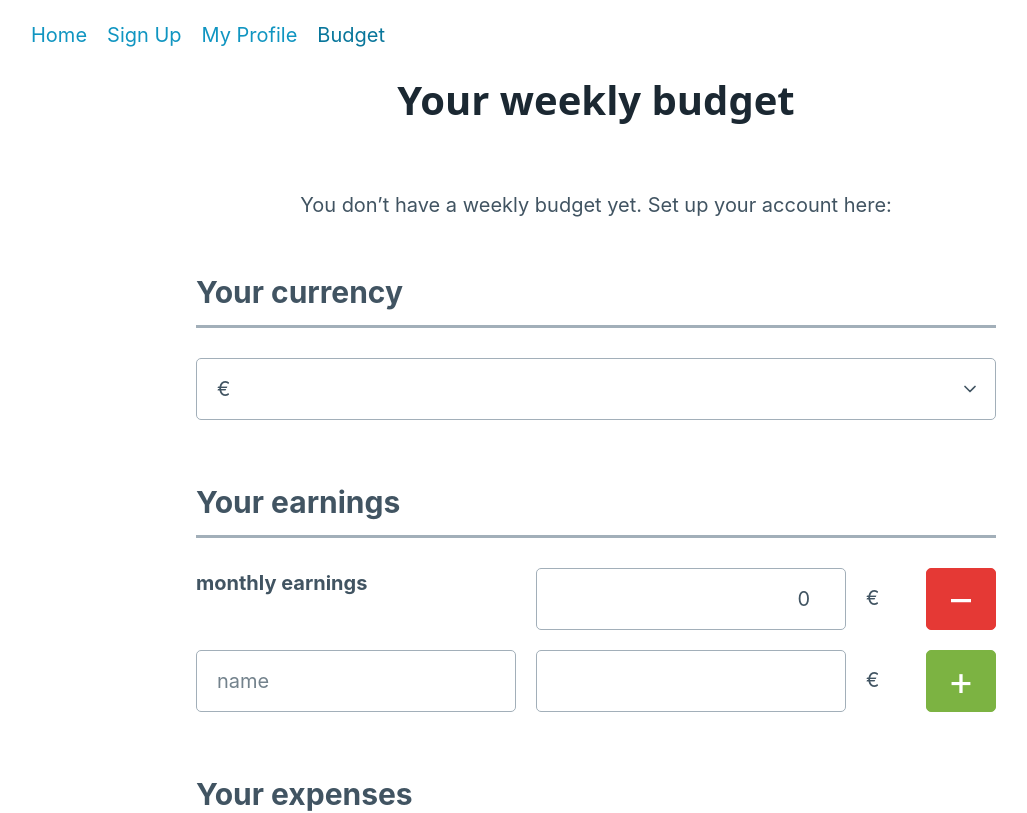
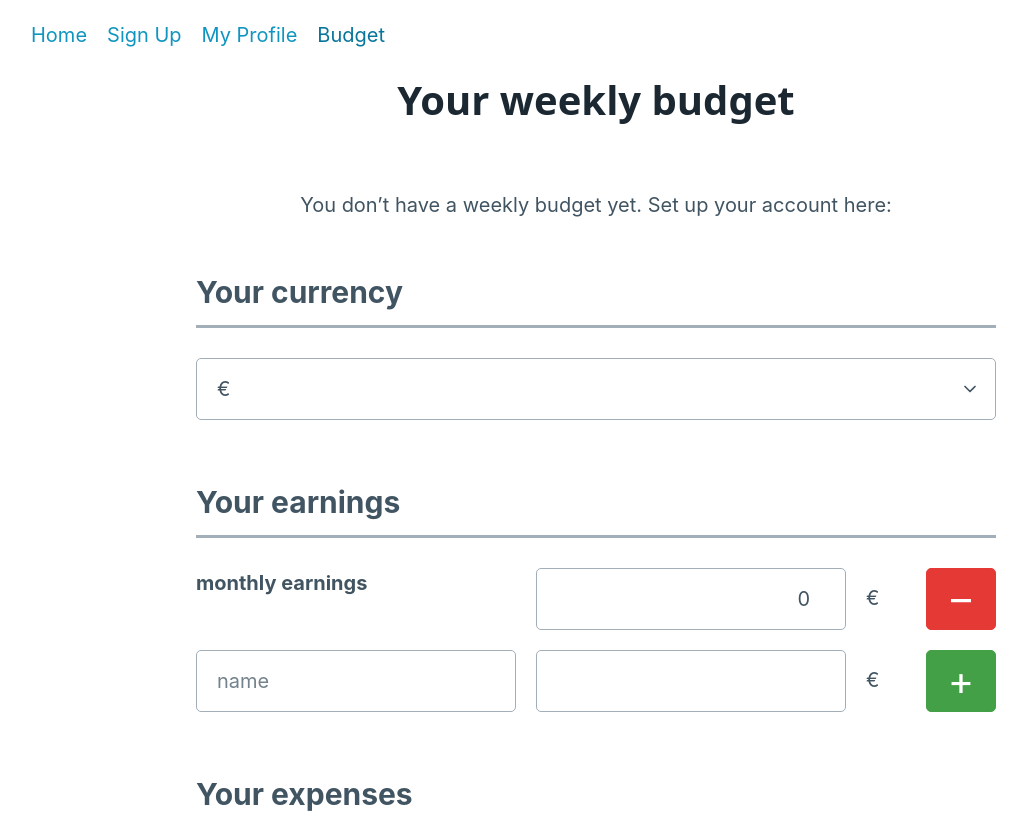
Before and after one commit to fraulueneburg-ironhack/p3-frontend, a React (Create React App) app: page /auth/budget in a window 1280 px wide. Shown: the top 813 px of the page, without its empty margins (44-1071 px from the left). Built offline with nearby package versions, Linux system fonts and the light colour scheme.

Commit message:
structured css

```diff
--- a/src/css/App.css
+++ b/src/css/App.css
@@ -1,13 +1,61 @@
+/*----- VARIABLES -----*/
+
 :root {
   --form-label-font-weight: bold;
+
   --color-red: #e53935;
-  --color-green: #7cb342;
+  --color-red-hover: #ef5350;
+  --color-green: #43a047;
+  --color-green-hover: #66bb6a;
 }
+
+/*----- GENERAL -----*/
 
 body {
   text-align: center;
   padding-bottom: 3rem;
 }
+
+/*----- TYPOGRAPHY -----*/
+
+big {
+  display: block;
+  font-size: 3rem;
+  font-weight: bold;
+  text-align: center;
+}
+
+/*----- BUTTONS -----*/
+
+.btn-add-item,
+.btn-delete-item {
+  font-size: 2rem;
+  height: 62px;
+  line-height: 0;
+  text-align: center;
+  width: 70px;
+}
+
+.btn-add-item {
+  background-color: var(--color-green);
+  border-color: var(--color-green);
+}
+
+.btn-add-item:hover {
+  background-color: var(--color-green-hover);
+}
+
+.btn-delete-item:hover {
+  background-color: var(--color-red-hover);
+}
+
+
+.btn-delete-item {
+  background-color: var(--color-red);
+  border-color: var(--color-red);
+}
+
+/*----- FORMS -----*/
 
 form {
   text-align: left;
@@ -27,36 +75,13 @@ fieldset legend {
 input[type="number"] {
   text-align: right;
 }
+
+/*----- FORM: BUDGET FORM -----*/
+
 .form-budget .grid {
   grid-template-columns: 40% auto 40px 70px
 }
 
-.btn-add-item,
-.btn-delete-item {
-  font-size: 2rem;
-  height: 62px;
-  line-height: 0;
-  text-align: center;
-  width: 70px;
-}
-
-.btn-add-item {
-  background-color: var(--color-green);
-  border-color: var(--color-green);
-}
-
-.btn-delete-item {
-  background-color: var(--color-red);
-  border-color: var(--color-red);
-}
-
-span.currency {
+.form-budget span.currency {
   line-height: 3rem;
 }
-
-big {
-  display: block;
-  font-size: 3rem;
-  font-weight: bold;
-  text-align: center;
-}
```
